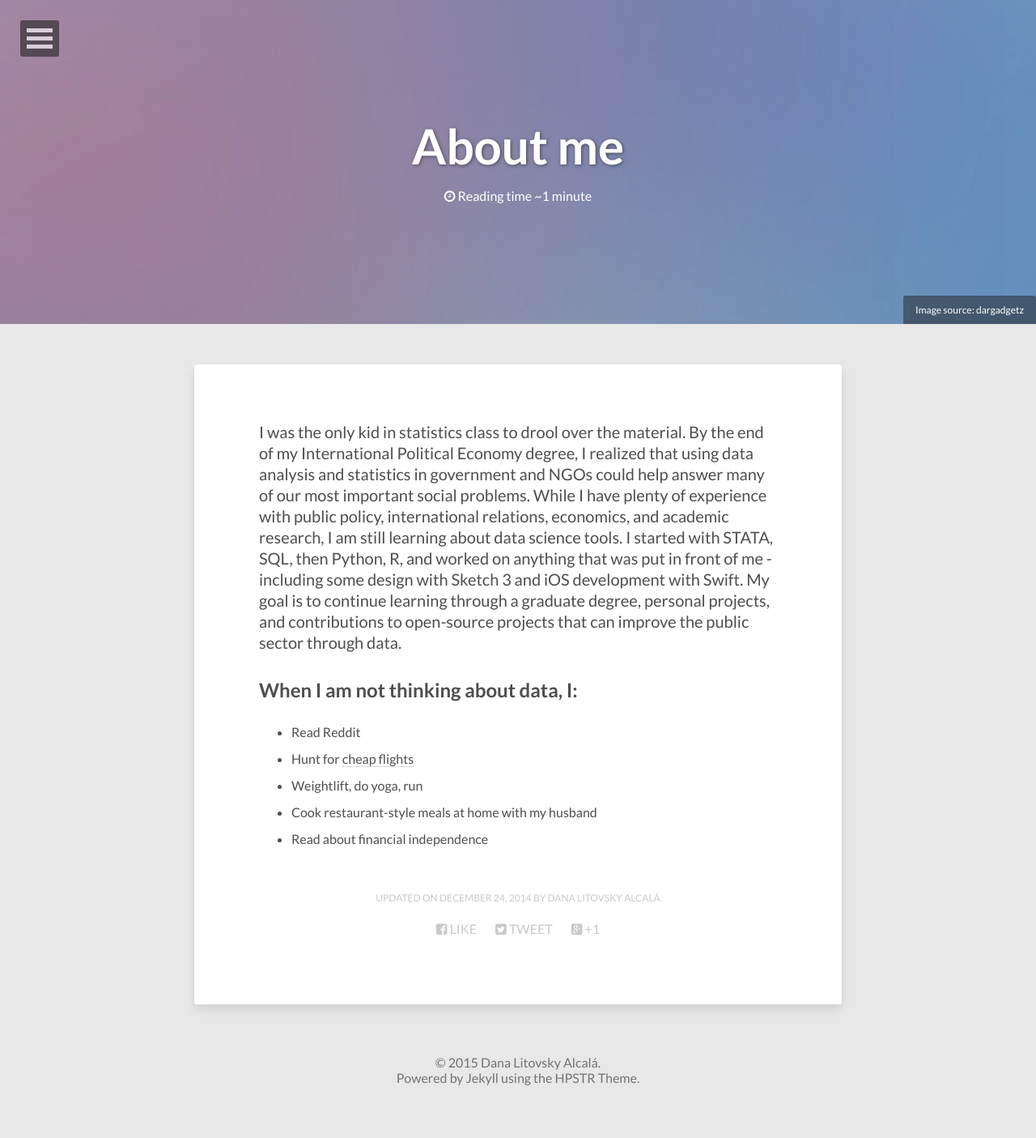
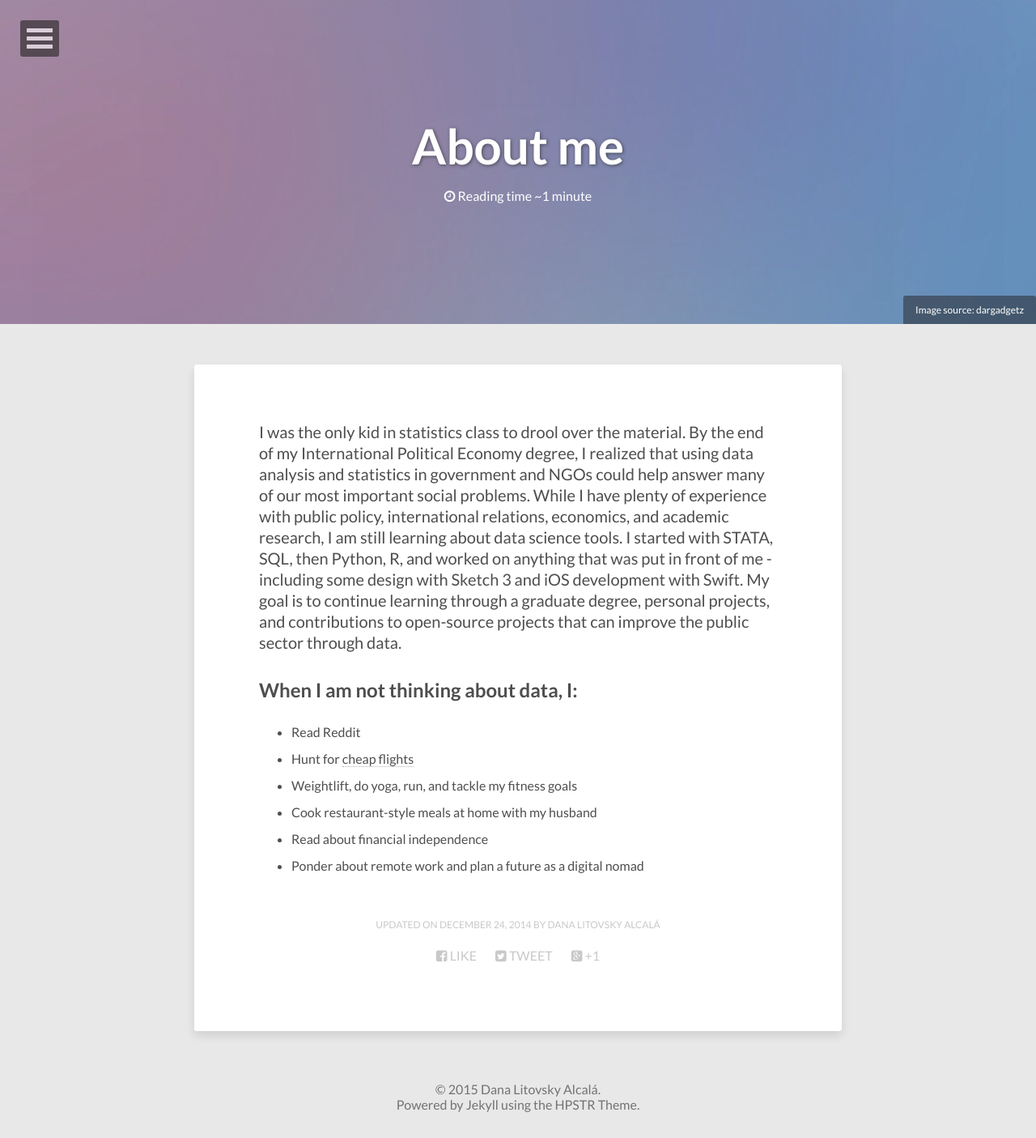
Before and after one commit to danilito19/blog, a Jekyll site: the page built from about/index.md, in a window 1280 px wide. Shown: the whole page at 81% size. Built offline with Jekyll 4.4.1, drawn with Linux system fonts in a browser that asks for light colours; nearby versions of some CDN libraries; before the commit the page ends 1372 px from its top, so only the background shows below that.

Commit message:
Add bullets to About Me page

```diff
--- a/about/index.md
+++ b/about/index.md
@@ -19,6 +19,7 @@ I was the only kid in statistics class to drool over the material. By the end of
 
 * Read Reddit
 * Hunt for [cheap flights](https://skiplagged.com)
-* Weightlift, do yoga, run
+* Weightlift, do yoga, run, and tackle my fitness goals
 * Cook restaurant-style meals at home with my husband
 * Read about financial independence
+* Ponder about remote work and plan a future as a digital nomad
```
